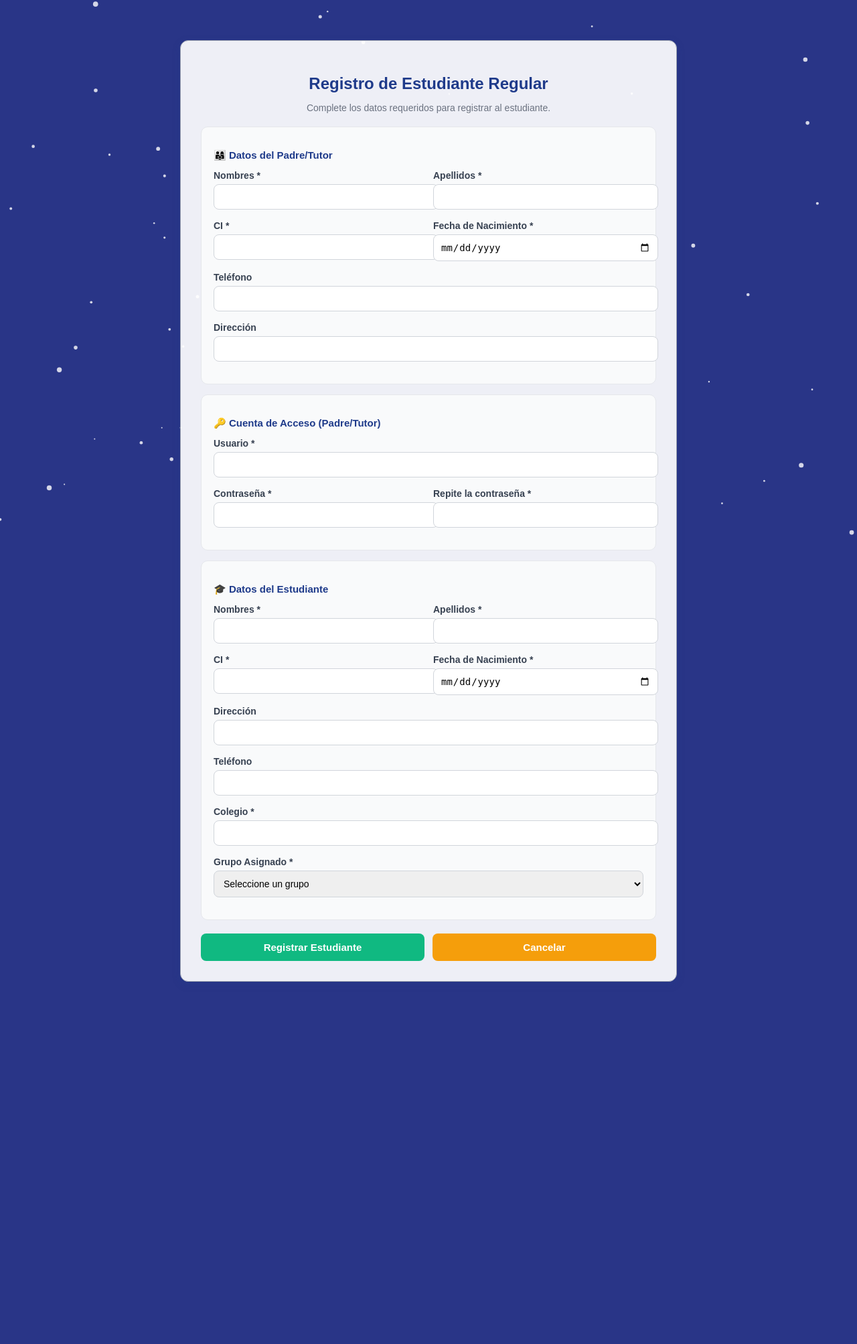
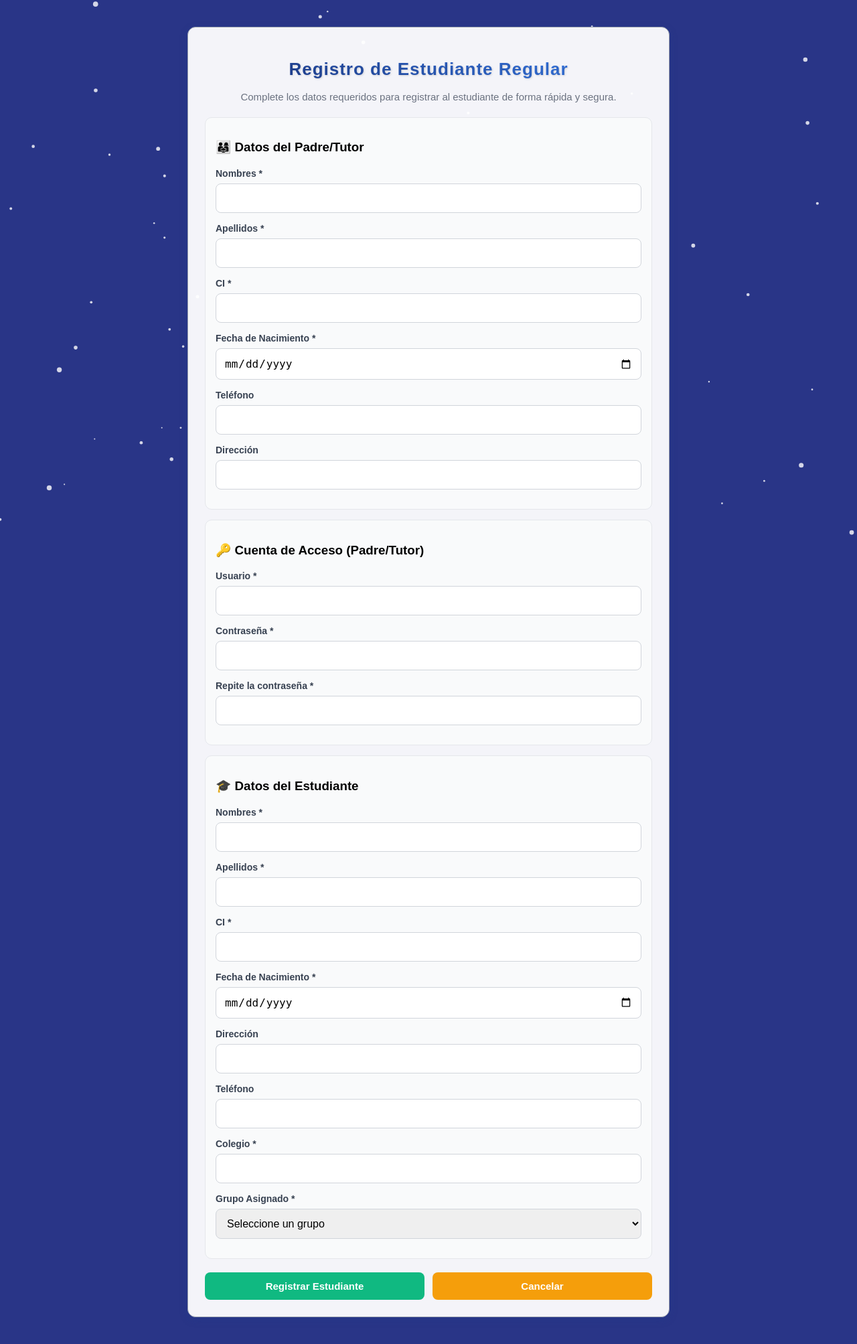
Before and after one commit to denilsaa/EnglishClub_TutosClub, a Django app: template apps/usuarios/templates/registros/registro_regular.html in a window 1280 px wide. Shown: the whole page at 67% size. Before the commit the page ends 1466 px from the top, so only its background shows below. Run offline with Django 5.2, Linux system fonts and the light colour scheme; the template is opened without the code that fills it, so the values that code supplies are empty.

Commit message:
diseño responsivo para lodos los celulares

```diff
--- a/apps/usuarios/static/usuarios/css/registro_regular.css
+++ b/apps/usuarios/static/usuarios/css/registro_regular.css
@@ -1,114 +1,109 @@
+/* ===========================
+   ESTILOS BASE (mobile first)
+   =========================== */
 body {
   font-family: Arial, sans-serif;
   background: url("../img/Fondo_Azul.png") no-repeat center center fixed;
   background-size: cover;
   margin: 0;
   padding: 20px;
+  display: flex;
+  justify-content: center;
+  align-items: flex-start;
   min-height: 100vh;
   color: #000;
-  overflow-y: auto; /* 👈 ahora sí tiene scroll */
+  overflow-y: auto;
   position: relative;
 }
 
-/* Contenedor de partículas */
+/* Canvas de partículas */
 #particles {
-  position: fixed; /* para que siempre cubra todo */
-  top: 0;
-  left: 0;
-  width: 100%;
-  height: 100%;
-  pointer-events: none; /* que no interfiera */
-  z-index: -1; /* queda atrás del formulario */
+  position: fixed;
+  top: 0; left: 0;
+  width: 100%; height: 100%;
+  z-index: -1;
+  pointer-events: none;
 }
 
-/* Contenedor del formulario */
+/* Formulario */
 .form-container {
-  position: relative;
-  z-index: 1; /* encima de las partículas */
-  background: rgba(255, 255, 255, 0.92);
+  width: 100%;
+  max-width: 680px;
+  margin: 20px auto;
+  padding: 20px;
+  background: rgba(255, 255, 255, 0.95);
   border: 1px solid #9CA3AF;
   border-radius: 12px;
   box-shadow: 0 4px 12px rgba(30, 58, 138, .3);
-  padding: 30px;
-  max-width: 680px;
-  width: 100%;
-  margin: 40px auto; /* 👈 margen arriba/abajo para que se pueda scrollear */
-  opacity: 0;
-  transform: translateY(40px);
   transition: all 0.8s ease;
+  box-sizing: border-box;
 }
-
-.form-container.show {
-  opacity: 1;
-  transform: translateY(0);
-}
-
-h2 {
+.form-title {
   text-align: center;
-  color: #1E3A8A;
-  margin-bottom: 5px;
+  font-size: 26px;
+  font-weight: 700;
+  background: linear-gradient(90deg, #1E3A8A, #3B82F6);
+  background-clip: text;
+  -webkit-text-fill-color: transparent;
+  margin-bottom: 8px;
+  letter-spacing: 1px;
+  text-shadow: 1px 1px 3px rgba(0,0,0,0.15);
+  display: flex;
+  justify-content: center;
+  align-items: center;
+  gap: 10px;
+  animation: fadeInDown 1s ease;
 }
 
 .form-subtitle {
   text-align: center;
-  font-size: 14px;
+  font-size: 15px;
   color: #6B7280;
   margin-bottom: 20px;
+  font-weight: 500;
+  line-height: 1.4;
+  opacity: 0;
+  animation: fadeIn 1s ease forwards;
+  animation-delay: 0.3s;
 }
 
+/* Inputs y selects */
+input, select {
+  width: 100%;
+  padding: 12px;
+  margin-top: 6px;
+  margin-bottom: 14px;
+  border-radius: 8px;
+  border: 1px solid #D1D5DB;
+  font-size: 16px;
+  box-sizing: border-box;
+}
+
+/* Labels */
+label {
+  font-size: 14px;
+  font-weight: 600;
+  color: #374151;
+}
+
+/* Subform */
 .subform {
   background: #F9FAFB;
-  padding: 18px;
+  padding: 15px;
   border-radius: 10px;
   margin-top: 15px;
   border: 1px solid #E5E7EB;
-  transition: transform 0.2s ease;
-}
-
-.subform:hover {
-  transform: scale(1.01);
-  box-shadow: 0 3px 8px rgba(0, 0, 0, .1);
-}
-
-.subform h3 {
-  color: #1E3A8A;
-  font-size: 15px;
-  margin-bottom: 12px;
-  display: flex;
-  align-items: center;
-  gap: 6px;
-}
-
-label {
-  font-weight: 600;
-  color: #374151;
-  font-size: 14px;
-}
-
-input, select {
-  width: 100%;
-  padding: 10px;
-  margin-top: 4px;
-  margin-bottom: 15px;
-  border-radius: 8px;
-  border: 1px solid #D1D5DB;
-  font-size: 14px;
-  transition: border-color 0.2s ease, box-shadow 0.2s ease;
-}
-
-input:focus, select:focus {
-  border-color: #3B82F6;
-  outline: none;
-  box-shadow: 0 0 6px rgba(59,130,246,0.4);
 }
 
 .form-actions {
   display: flex;
   gap: 12px;
   margin-top: 20px;
+  flex-wrap: wrap;
 }
 
-.btn-submit, .btn-cancel {
+.btn-submit,
+.btn-cancel {
   flex: 1;
   text-align: center;
   padding: 12px;
@@ -117,7 +112,6 @@ input:focus, select:focus {
   font-size: 15px;
   cursor: pointer;
   transition: all 0.3s ease;
-  text-decoration: none;
   border: none;
 }
 
@@ -125,49 +119,78 @@ input:focus, select:focus {
   background: #10B981;
   color: #fff;
 }
-
-.btn-submit:hover {
-  background: #059669;
-  transform: translateY(-2px);
-}
+.btn-submit:hover { background: #059669; }
 
 .btn-cancel {
   background: #F59E0B;
   color: #fff;
 }
+.btn-cancel:hover { background: #D97706; }
 
-.btn-cancel:hover {
-  background: #D97706;
-  transform: translateY(-2px);
+/* ===========================
+   BREAKPOINTS RESPONSIVE
+   =========================== */
+
+/* Celulares muy pequeños (<360px) */
+@media (max-width: 360px) {
+  input, select {
+    font-size: 13px;
+    padding: 10px;
+  }
+  h2 { font-size: 18px; }
+  .subform h3 { font-size: 14px; }
 }
 
-.messages div {
-  background: #FEF3C7;
-  border: 1px solid #F59E0B;
-  color: #92400E;
-  padding: 8px 12px;
-  border-radius: 6px;
-  margin-bottom: 6px;
-  animation: slideIn 0.6s ease forwards;
+/* Celulares normales (361px - 600px) */
+@media (max-width: 600px) {
+  .grid-2 {
+    display: grid;
+    grid-template-columns: 1fr;
+    gap: 12px;
+  }
+  input, select { font-size: 14px; }
 }
 
-.grid-2 {
-  display: grid;
-  grid-template-columns: 1fr 1fr;
-  gap: 14px;
+/* Tablets verticales (601px - 768px) */
+@media (max-width: 768px) {
+  .grid-2 {
+    display: grid;
+    grid-template-columns: 1fr;
+  }
+  .form-container { padding: 20px; }
 }
 
-@media (max-width: 640px) {
+/* Tablets horizontales y pantallas medianas (769px - 1024px) */
+@media (max-width: 1024px) {
   .grid-2 {
-    grid-template-columns: 1fr;
+    grid-template-columns: 1fr 1fr;
   }
+  .form-actions { flex-direction: row; }
+}
 
-  .form-actions {
-    flex-direction: column;
+/* Laptops pequeñas (1025px - 1280px) */
+@media (max-width: 1280px) {
+  .form-container {
+    padding: 25px;
+    max-width: 720px;
   }
 }
 
-@keyframes slideIn {
-  from { opacity: 0; transform: translateX(-20px); }
-  to { opacity: 1; transform: translateX(0); }
+/* Monitores grandes (>1280px) */
+@media (min-width: 1281px) {
+  .form-container {
+    max-width: 820px;
+    padding: 30px;
+  }
 }
+
+/* Animaciones */
+@keyframes fadeInDown {
+  from { opacity: 0; transform: translateY(-20px); }
+  to { opacity: 1; transform: translateY(0); }
+}
+
+@keyframes fadeIn {
+  from { opacity: 0; }
+  to { opacity: 1; }
+}
--- a/apps/usuarios/static/usuarios/js/registro_regular.js
+++ b/apps/usuarios/static/usuarios/js/registro_regular.js
@@ -1,3 +1,6 @@
+/* ===========================
+            Animaciones
+   =========================== */
 document.addEventListener("DOMContentLoaded", () => {
   const form = document.querySelector(".form-container");
   if (form) {
@@ -68,3 +71,6 @@ document.addEventListener("DOMContentLoaded", () => {
     canvas.height = window.innerHeight;
   });
 });
+/* ===========================
+            Validaciones
+   =========================== */
--- a/apps/usuarios/templates/registros/registro_regular.html
+++ b/apps/usuarios/templates/registros/registro_regular.html
@@ -9,8 +9,8 @@
 </head>
 <body>
   <div class="form-container">
-    <h2>Registro de Estudiante Regular</h2>
-    <p class="form-subtitle">Complete los datos requeridos para registrar al estudiante.</p>
+    <h2 class="form-title">Registro de Estudiante Regular</h2>
+    <p class="form-subtitle">Complete los datos requeridos para registrar al estudiante de forma rápida y segura.</p>
 
     {% if messages %}
       <div class="messages">
@@ -119,8 +119,9 @@
       <!-- BOTONES -->
       <div class="form-actions">
         <button type="submit" class="btn-submit">Registrar Estudiante</button>
-        <a href="{{ cancel_url }}" class="btn-cancel">Cancelar</a>
+        <button type="button" class="btn-cancel" onclick="window.location.href='{{ cancel_url }}'">Cancelar</button>
       </div>
+
     </form>
   </div>
   <!-- Fondo animado de partículas -->
```
